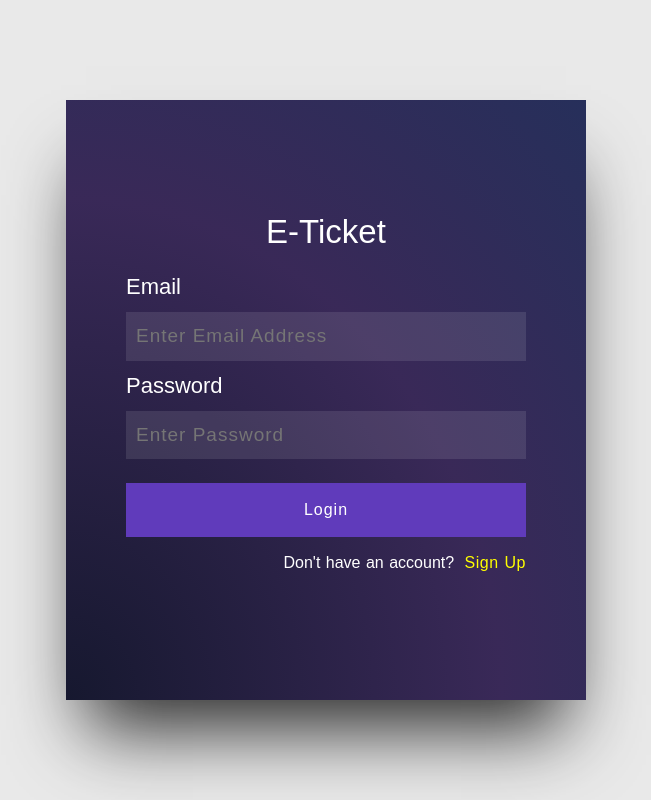
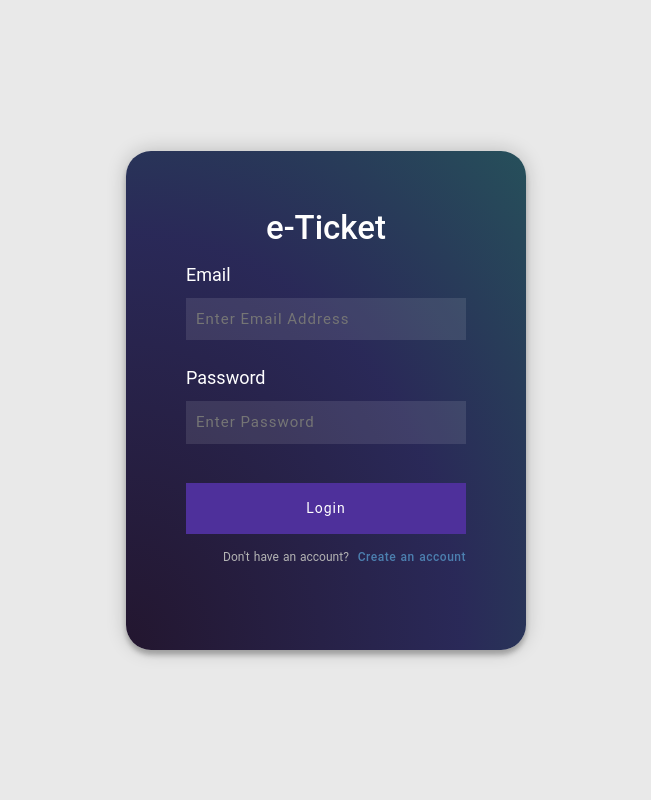
Before and after one commit to Polaf05/e-ticketweb, a Nuxt app: page / in a window 1280 px wide. Shown: the whole page, without its empty margins (314-965 px from the left). Built offline with nearby package versions, Linux system fonts and the light colour scheme.

Commit message:
CSS
CSS in login, view request, admin

```diff
--- a/pages/admin.vue
+++ b/pages/admin.vue
@@ -1,7 +1,7 @@
 <template>
     <div>
-        <div v-if="tab == 0">
-            <h2>Request</h2>
+        <div v-if="tab == 0" class="table">
+            <h2>Request Table</h2>
             <no-ssr>
             <table id="customers">
                 <tr>
@@ -67,6 +67,7 @@ export default {
 }
 </script>
 
+
 <style scoped>
 #customers {
   font-family: Arial, Helvetica, sans-serif;
@@ -81,13 +82,42 @@ export default {
 
 #customers tr:nth-child(even){background-color: #f2f2f2;}
 
-#customers tr:hover {background-color: #ddd;}
-
 #customers th {
   padding-top: 12px;
   padding-bottom: 12px;
   text-align: left;
-  background-color: #4CAF50;
+  background: radial-gradient(
+    ellipse at left bottom,
+    rgb(35, 22, 47) 0%,
+    rgba(21, 20, 72, 0.9) 59%,
+    rgba(17, 47, 75, 0.9) 100%
+  );
   color: white;
 }
+
+.table{
+    background: #FFFFFF;
+    max-width: 80%;
+    margin: 15px auto 10px;
+    padding: 45px 45px 150px 45px;
+    box-shadow: 0 0 20px 0 rgba(0, 0, 0, 0.2), 0 5px 5px 0 rgba(0, 0, 0, 0.24);
+}
+
+h2{
+    display: flex;
+    justify-content: center;
+    font-size: 33px;
+    margin-bottom: 15px;
+}
+
+button{
+    background: transparent;
+    color: #4c7faf;
+    font-size: 14px;
+    padding: 0;
+    border: 0;
+}
+button:hover{
+    text-decoration: underline  ;
+}
 </style>
--- a/pages/index.vue
+++ b/pages/index.vue
@@ -1,7 +1,7 @@
 <template>
      <section class="login">
             <div class="loginContainer">
-                <h1>E-Ticket</h1>
+                <h3>e-Ticket</h3>
 
                 <label>Email</label>
                 <input type="text" autoFocus required placeholder="Enter Email Address" v-model="email"/>
@@ -13,12 +13,12 @@
                    <button v-if="!flag" @click="login">Login</button>
                    <button v-if="flag" @click="signup">Register</button>
 
-                   <p v-if="!flag">
+                   <p class="message" v-if="!flag">
                        Don't have an account?
-                            <span v-on:click="flag = true" >Sign Up</span>
+                            <span v-on:click="flag = true" >Create an account</span>
                     </p>
 
-                    <p v-if="flag">
+                    <p class="message"  v-if="flag">
                        Have an account?
                             <span v-on:click="flag = false"  >Sign In</span>
                     </p>
@@ -110,17 +110,17 @@ export default {
   box-sizing: border-box;
   margin: 0;
   padding: 0;
-  font-family: "Nunito", sans-serif;
+  font-family: "Roboto", sans-serif;
 }
 button {
   border: none;
   outline: none;
   width: 100%;
-  padding: 15px 0;
+  padding: 15px;
   color: #fff;
-  font-size: 16px;
+  font-size: 14px;
   letter-spacing: 1px;
-  background: #603bbb;
+  background: #4e309b;
   cursor: pointer;
 }
 .login {
@@ -130,26 +130,26 @@ button {
   background: #e9e9e9;
   display: flex;
 }
+
 .login .loginContainer {
   padding: 60px;
   margin: auto;
   width: 100%;
-  max-width: 520px;
-  min-height: 600px;
+  max-width: 400px;
   display: flex;
   flex-direction: column;
   justify-content: center;
   background: radial-gradient(
     ellipse at left bottom,
-    rgba(22, 24, 47, 1) 0%,
-    rgba(38, 20, 72, 0.9) 59%,
-    rgba(17, 27, 75, 0.9) 100%
+    rgb(35, 22, 47) 0%,
+    rgba(21, 20, 72, 0.9) 59%,
+    rgba(17, 63, 75, 0.9) 100%
   );
-  box-shadow: 0 50px 70px -20px rgba(0, 0, 0, 0.8);
+  box-shadow: 0 0 20px 0 rgba(0, 0, 0, 0.2), 0 5px 5px 0 rgba(0, 0, 0, 0.24);
+  border-radius: 25px;
 }
-.login .loginContainer h1{
+.login .loginContainer h3{
   color: white;
-  margin: 14px 0;
   display: flex;
   justify-content: center;
   font-size: 33px;
@@ -159,14 +159,15 @@ button {
   color: white;
   margin: 14px 0;
   display: block;
-  font-size: 22px;
+  font-size: 18px;
   line-height: 1;
 }
 .login .loginContainer input {
   width: 100%;
   border: none;
   outline: none;
-  font-size: 19px;
+  margin: 0 0 15px;
+  font-size: 15px;
   padding: 10px;
   background: rgba(255, 255, 255, 0.1);
   color: #fff;
@@ -179,10 +180,11 @@ button {
 .login .loginContainer .btnContainer p {
   margin: 14px 0 0 0;
   text-align: right;
-  color: #fff;
+  color: #b3b3b3;
+  font-size: 12px;
 }
 .login .loginContainer .btnContainer p span {
-  color: yellow;
+  color: #4c7faf;
   font-weight: 500;
   letter-spacing: 0.5px;
   margin-left: 5px;
@@ -190,10 +192,11 @@ button {
   transition: all 400ms ease-in-out;
 }
 .login .loginContainer .btnContainer p span:hover {
-  color: red;
+  text-decoration: underline;
 }
 .login .loginContainer .errorMsg {
   color: red;
   font-size: 16px;
 }
+
 </style>
--- a/pages/viewRequest.vue
+++ b/pages/viewRequest.vue
@@ -37,7 +37,7 @@
 
         <div class="btn-block">
           <button type="submit">Mark as Complete</button>
-          <input type="button" value="Back!" onclick="history.go(-1)">
+          <button type="button" onclick="history.go(-1)"> Back! </button>
         </div>
       </form>
       </div>
@@ -94,7 +94,6 @@ export default {
       outline: none;
       font-family: Roboto, Arial, sans-serif;
       font-size: 14px;
-      color: #666;
       line-height: 22px;
       }
       h1 {
@@ -112,16 +111,19 @@ export default {
       padding: 3px;
       }
       form {
-      width: 100%;
-      padding: 20px;
-      background: #fff;
-      box-shadow: 0 2px 5px #ccc;
+      background: #FFFFFF;
+      max-width: 80%;
+      margin: 20px auto 20px;
+      padding: 40px;
+      box-shadow: 0 0 20px 0 rgba(0, 0, 0, 0.2), 0 5px 5px 0 rgba(0, 0, 0, 0.24);
       }
       input, select, textarea {
       width: 100%;
       margin-bottom: 10px;
       border: 1px solid #ccc;
       border-radius: 3px;
+      cursor: default;
+      color: rgb(151, 151, 151);
       }
       input {
       width: calc(100% - 10px);
@@ -129,7 +131,7 @@ export default {
       }
       input:hover, textarea:hover, select:hover {
       outline: none;
-      border: 1px solid #095484;
+      border: 1px solid rgba(21, 20, 72, 1);
       }
       select {
       padding: 7px 0;
@@ -186,13 +188,13 @@ export default {
       -webkit-border-radius: 5px;
       -moz-border-radius: 5px;
       border-radius: 5px;
-      background-color: #095484;
-      font-size: 16px;
+      background-color: rgba(21, 20, 72, 1);
+      font-size: 14px;
       color: #fff;
       cursor: pointer;
       }
       button:hover {
-      background-color: #0666a3;
+      background-color: rgba(17, 47, 75, 1);
       }
       @media (min-width: 568px) {
       input {
```
